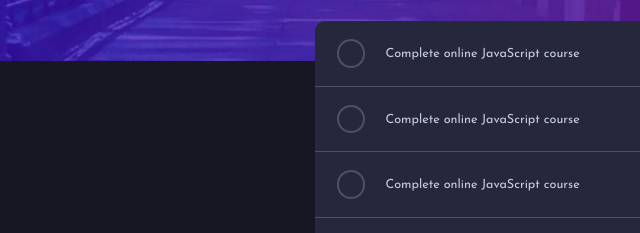
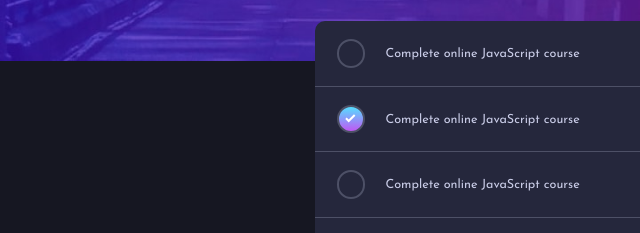
Before and after one commit to arthsabino/Todo-App, a plain HTML site: page index.html in a window 1280 px wide. Shown: the part 206-439 px from the top of the page, 0-640 px from the left. Drawn offline with Linux system fonts and the light colour scheme.

Commit message:
Gradient check button added

```diff
--- a/index.html
+++ b/index.html
@@ -39,7 +39,7 @@
           </div>
           <div class="todo-item">
             <div class="item-description">
-              <button class="btn btn-toggle-item" type="button"></button>
+              <button class="btn btn-toggle-item active" type="button"></button>
               <span class="todo">Complete online JavaScript course</span>
             </div>
             <img src="images/icon-cross.svg" alt="" class="btn btn-delete-item">
--- a/style.css
+++ b/style.css
@@ -107,11 +107,18 @@ h1 {
     color: var(--done-text-color);
 }
 
+.todo-list .todo-item button.btn-toggle-item.active {
+    background-image: url(images/icon-check.svg), linear-gradient(hsl(192, 100%, 67%), hsl(280, 87%, 65%));
+    background-repeat: no-repeat;
+    background-position: center;
+}
+
 .todo-input {
     background: transparent;
     outline: none;
     border: none;
-    color:var(--done-text-color);
+    color:var(--not-done-text-color);
+    flex-grow: 1;
 }
 .todo-footer {
     display: none;
```
